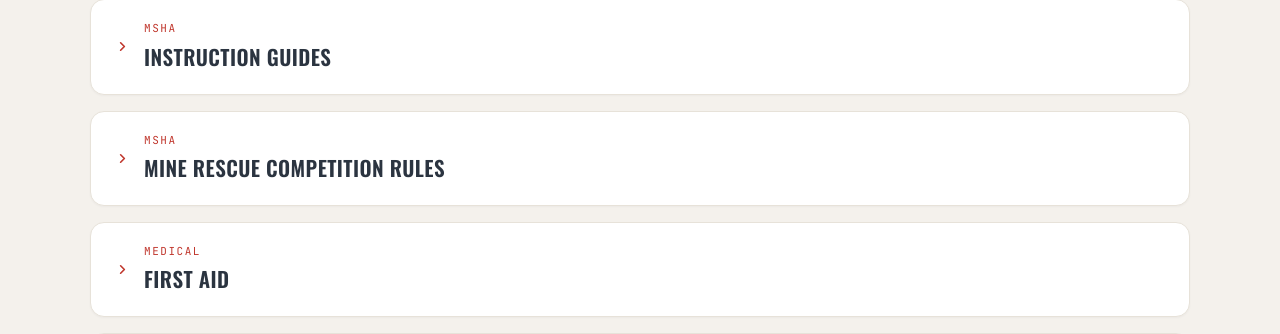
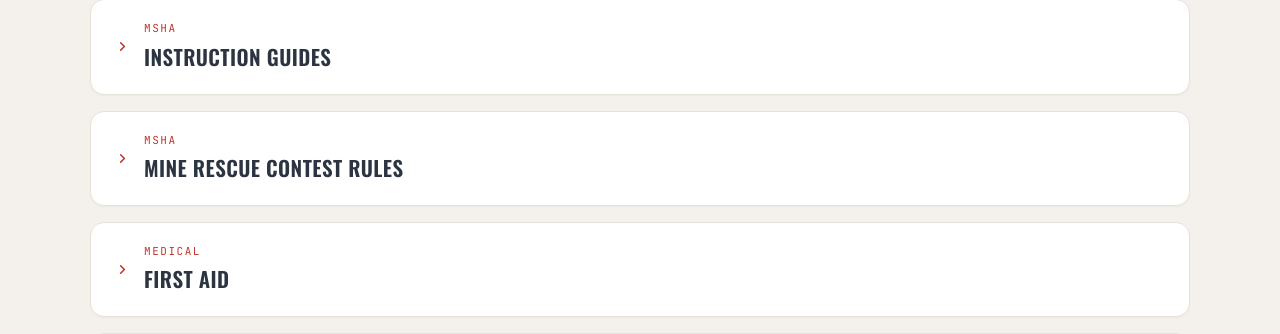
Before and after one commit to jakeolson657/Mine_Rescue_Center, a Django app: page /training/ in a window 1280 px wide. Shown: the part 535-869 px from the top of the page. Run offline with Django 5.2, Linux system fonts and the light colour scheme; data that the repository does not hold is empty.

Commit message:
Title the Training page rules card Mine Rescue Contest Rules
Co-Authored-By: Claude Opus 5.5 <noreply@anthropic.com>

```diff
--- a/pages/templates/training.html
+++ b/pages/templates/training.html
@@ -304,7 +304,7 @@
             <span class="chev"><svg width="15" height="15"><use href="#i-chev"/></svg></span>
             <span class="resource-head-text">
                 <span class="resource-eyebrow">MSHA</span>
-                <span class="resource-title">Mine Rescue Competition Rules</span>
+                <span class="resource-title">Mine Rescue Contest Rules</span>
             </span>
         </summary>
         <div class="resource-body">
```
